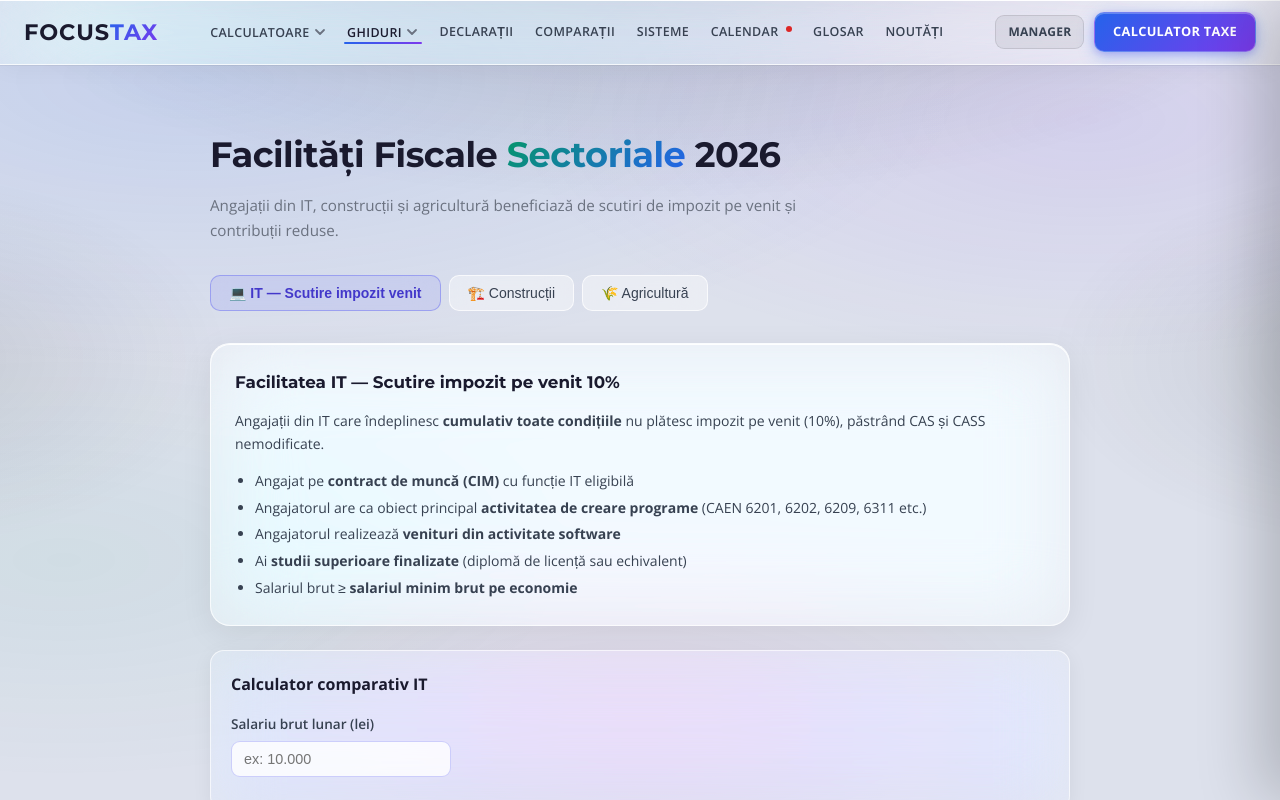
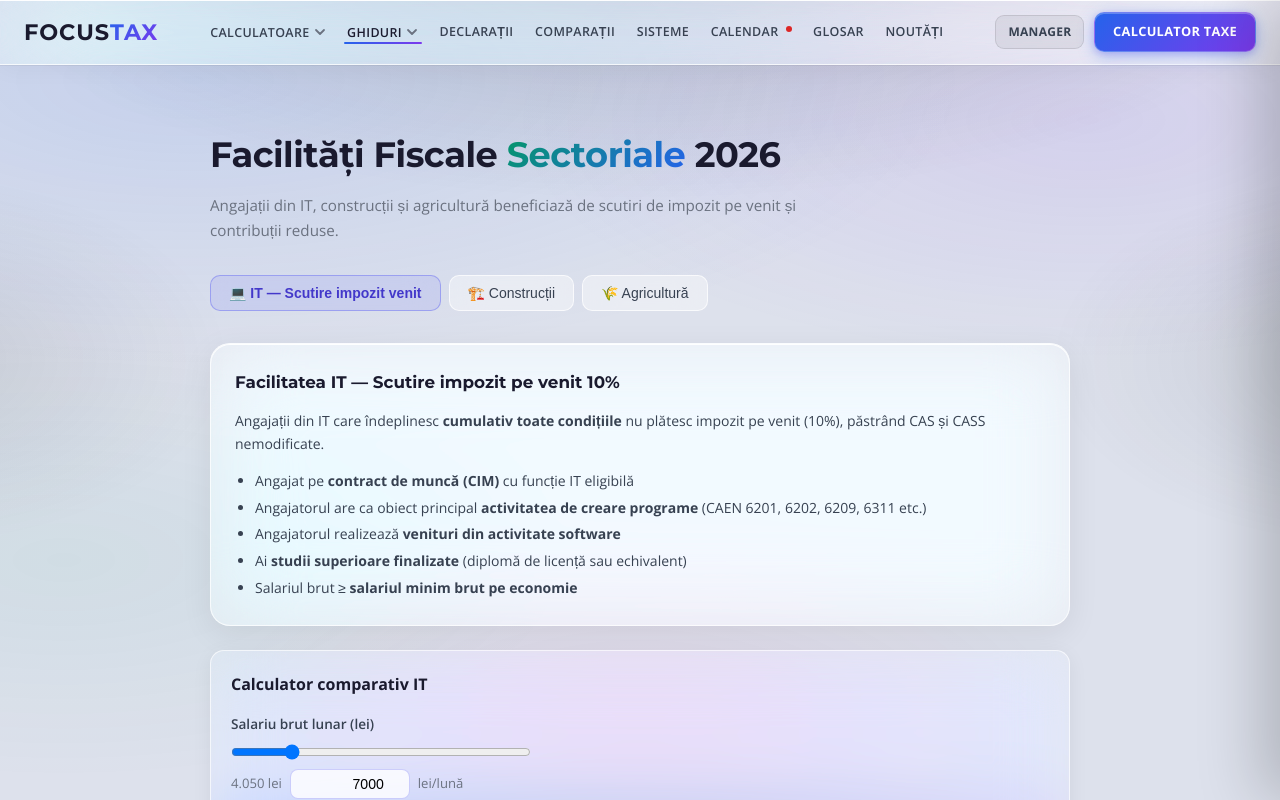
Before and after one commit to AndreeaM-star/focustax, a Next.js app: page /ghiduri/facilitati-fiscale in a window 1280 px wide. Shown: the top 800 px of the page. Built offline with nearby package versions, Linux system fonts and the light colour scheme.

Commit message:
feat: range slider for facilitati IT calculator + default value
Co-Authored-By: Claude Sonnet 4.6 <noreply@anthropic.com>

```diff
--- a/app/ghiduri/facilitati-fiscale/page.tsx
+++ b/app/ghiduri/facilitati-fiscale/page.tsx
@@ -11,8 +11,8 @@ const fmt = (n: number) =>
 const SMIN = 4050;
 
 function CalculatorIT() {
-  const [brut, setBrut] = useState("");
-  const b = parseFloat(brut) || 0;
+  const [brut, setBrut] = useState(7000);
+  const b = brut;
 
   const casNorm = b * 0.25;
   const cassNorm = b * 0.1;
@@ -37,15 +37,24 @@ function CalculatorIT() {
           Salariu brut lunar (lei)
         </label>
         <input
-          type="number" placeholder="ex: 10.000"
-          value={brut} onChange={e => setBrut(e.target.value)}
-          style={{
-            padding: "9px 12px", borderRadius: 9,
-            border: "1px solid rgba(99,102,241,0.3)",
-            background: "rgba(255,255,255,0.8)",
-            outline: "none", fontSize: "0.9rem", width: "100%", maxWidth: 220,
-          }}
+          type="range" min={4050} max={20000} step={50} value={brut}
+          onChange={e => setBrut(Number(e.target.value))}
+          style={{ width: "100%", maxWidth: 300, marginBottom: 6 }}
         />
+        <div style={{ display: "flex", alignItems: "center", gap: 8 }}>
+          <span style={{ fontSize: "0.82rem", color: "#6b7280" }}>4.050 lei</span>
+          <input
+            type="number" min={4050} step={50}
+            value={brut} onChange={e => setBrut(Math.max(4050, Number(e.target.value)))}
+            style={{
+              padding: "6px 10px", borderRadius: 8,
+              border: "1px solid rgba(99,102,241,0.3)",
+              background: "rgba(255,255,255,0.8)",
+              outline: "none", fontSize: "0.88rem", width: 120, textAlign: "right",
+            }}
+          />
+          <span style={{ fontSize: "0.82rem", color: "#6b7280" }}>lei/lună</span>
+        </div>
       </div>
       {b > 0 && (
         <div style={{ display: "grid", gridTemplateColumns: "1fr 1fr", gap: "1rem" }}>
```
